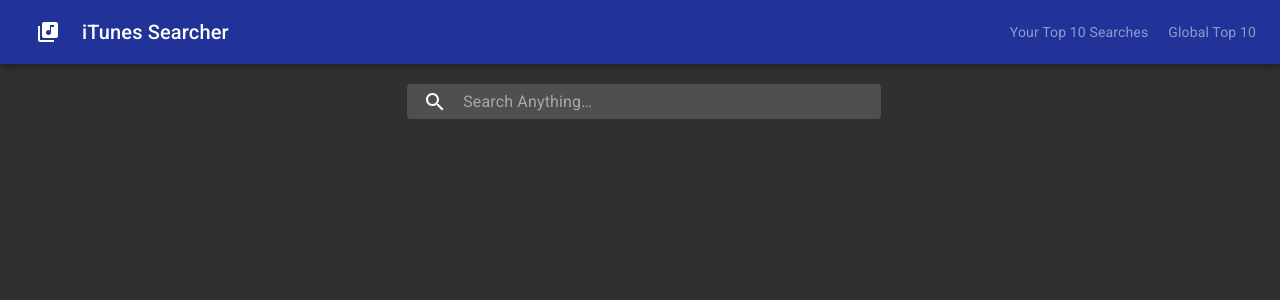
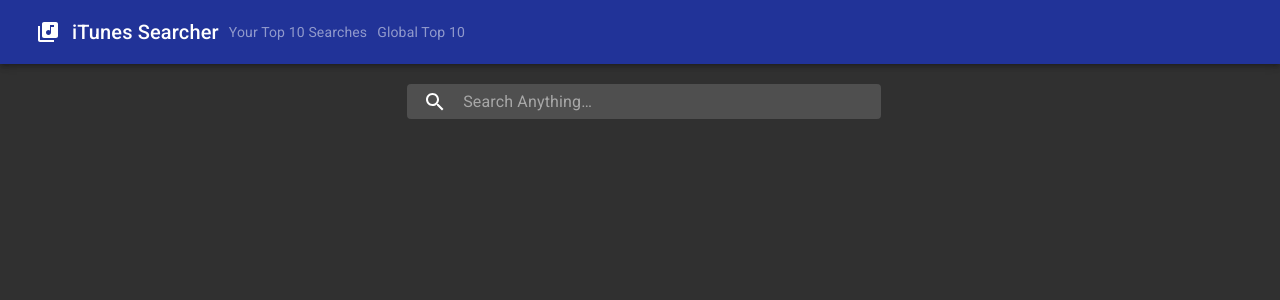
Before and after one commit to Tomerxp/anyvision_client, a React (Create React App) app: page / in a window 1280 px wide. Shown: the top 300 px of the page. Built offline with nearby package versions, Linux system fonts and the light colour scheme.

Commit message:
style: fixed styling of TopBar

```diff
--- a/src/components/TopBar/NavLink.scss
+++ b/src/components/TopBar/NavLink.scss
@@ -3,9 +3,10 @@
   color: inherit;
   text-decoration: none;
 
-  &:not(:first-of-type) {
-    margin-left: 20px;
+  &:not(:first-child) {
+    margin-left: 10px;
   }
+
   color: rgba(255, 255, 255, 0.5);
 
   &:hover {
--- a/src/components/TopBar/TopBar.js
+++ b/src/components/TopBar/TopBar.js
@@ -19,10 +19,6 @@
   menuButton: {
     marginRight: theme.spacing(2),
   },
-  title: {
-    flexGrow: 1,
-    marginLeft: 10,
-  },
 }))
 
 const TopBar = () => {
@@ -36,7 +32,7 @@
           <IconButton onClick={() => navigate(mainPage.path)}>
             <LibraryMusic />
           </IconButton>
-          <Typography variant="h6" className={classes.title}>
+          <Typography variant="h6">
             <NavLink to={mainPage.path}>{mainPage.title}</NavLink>
           </Typography>
           {otherRoutes.map((route, index) => (
```
